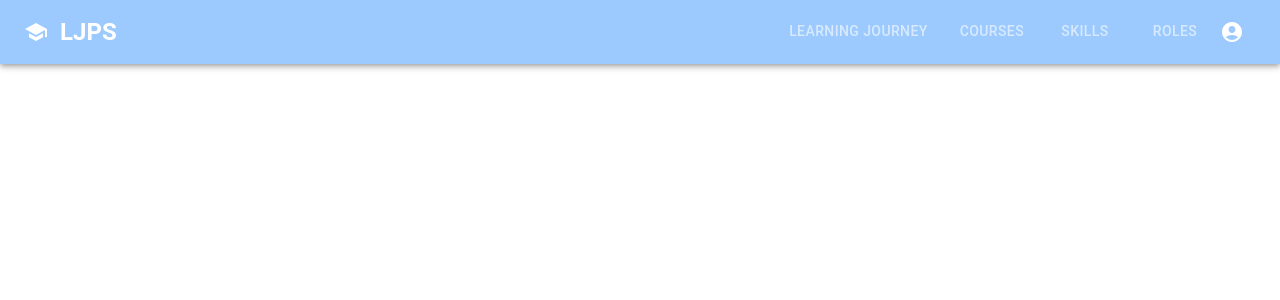
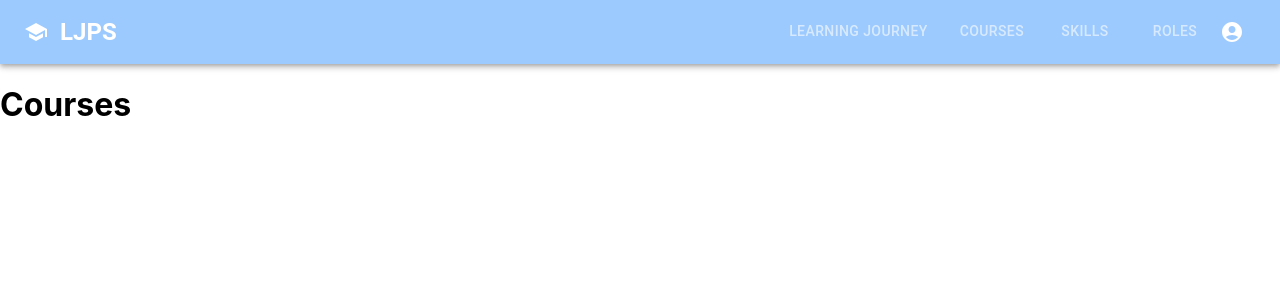
Before and after one commit to huilynt/LJMS, a React (Create React App) app: page /Courses in a window 1280 px wide. Shown: the top 300 px of the page. Built offline with nearby package versions, Linux system fonts and the light colour scheme.

Commit message:
Fix routes

```diff
--- a/src/App.js
+++ b/src/App.js
@@ -4,6 +4,7 @@ import "./App.css";
 
 import Navbar from "./components/Navbar";
 import LearningJourney from "./pages/LearningJourney";
+import Courses from "./pages/Courses";
 import SkillCourses from "./pages/SkillCourses";
 import Roles from "./pages/Roles";
 import Skills from "./pages/Skills";
@@ -14,9 +15,10 @@ function App() {
       <Navbar />
       <Routes>
         <Route exact path="/LearningJourney" element={<LearningJourney/>} />
-        <Route exact path="/:jobRole/:skillID/courses" element={<SkillCourses/>} />
+        <Route exact path="/Courses" element={<Courses/>} />
         <Route exact path="/Roles" element={<Roles/>} />
         <Route exact path="/Skills" element={<Skills/>} />
+        <Route exact path="/:roleID/:skillID/courses" element={<SkillCourses/>} />
       </Routes>
     </Router>
   );
--- a/src/components/Navbar.js
+++ b/src/components/Navbar.js
@@ -20,7 +20,7 @@ const Navbar = () => {
   const isMatch = useMediaQuery(theme.breakpoints.down("md"));
   console.log(isMatch);
 //   const routes = ["./pages/LearningJourney", "./pages/Courses", "./pages/Skills", "./pages/Roles"];
-  const routes = ["/LearningJourney", "/SkillCourses", "/Skills", "/Roles"];
+  const routes = ["/LearningJourney", "/Courses", "/Skills", "/Roles"];
 
   return (
     <React.Fragment>
--- /dev/null
+++ b/src/pages/Courses.js
@@ -0,0 +1,7 @@
+import React from "react";
+
+
+export default function Courses() {
+    return <h1>Courses</h1>;
+
+}
--- a/src/pages/SkillCourses.js
+++ b/src/pages/SkillCourses.js
@@ -48,10 +48,10 @@ function SkillCourses() {
   const [skill, setSkill] = useState("");
   const [role, setRole] = useState("");
 
-  let { jobRole, skillID } = useParams();
+  let { roleID, skillID } = useParams();
   useEffect(() => {
     axios
-      .get("http://127.0.0.1:5000/jobrole/" + jobRole)
+      .get("http://127.0.0.1:5000/jobrole/" + roleID)
       .then((response) => {
         setRole(response.data.data.JobRole_Name);
       })
```
